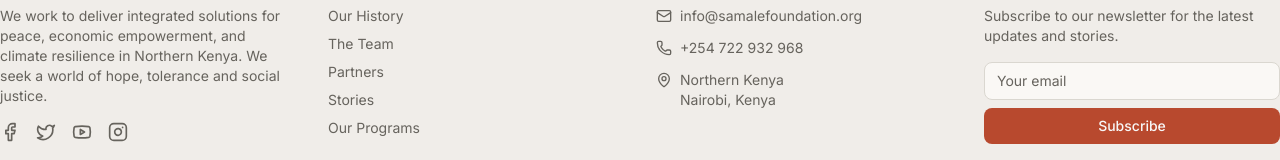
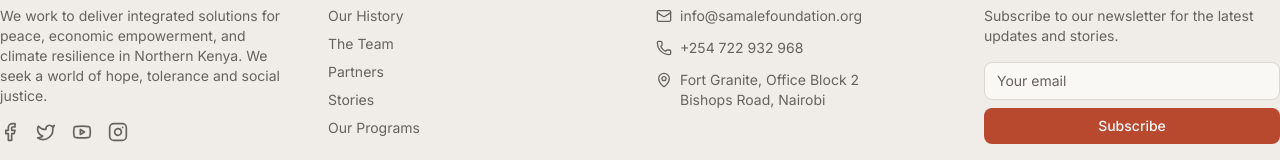
Before and after one commit to samwel-mongare/samale_foundation, a Next.js app: page / in a window 1280 px wide. Shown: the part 2746-2906 px from the top of the page. Built offline with nearby package versions, Linux system fonts and the light colour scheme.

Commit message:
Modify the company address on footer

```diff
--- a/src/components/layout/Footer.tsx
+++ b/src/components/layout/Footer.tsx
@@ -121,9 +121,9 @@ export default function Footer() {
               <li className="flex items-start gap-2">
                 <MapPin className="mt-0.5 h-4 w-4 text-muted-foreground" />
                 <span className="text-muted-foreground">
-                  Northern Kenya
+                  Fort Granite, Office Block 2
                   <br />
-                  Nairobi, Kenya
+                  Bishops Road, Nairobi
                 </span>
               </li>
             </ul>
```
